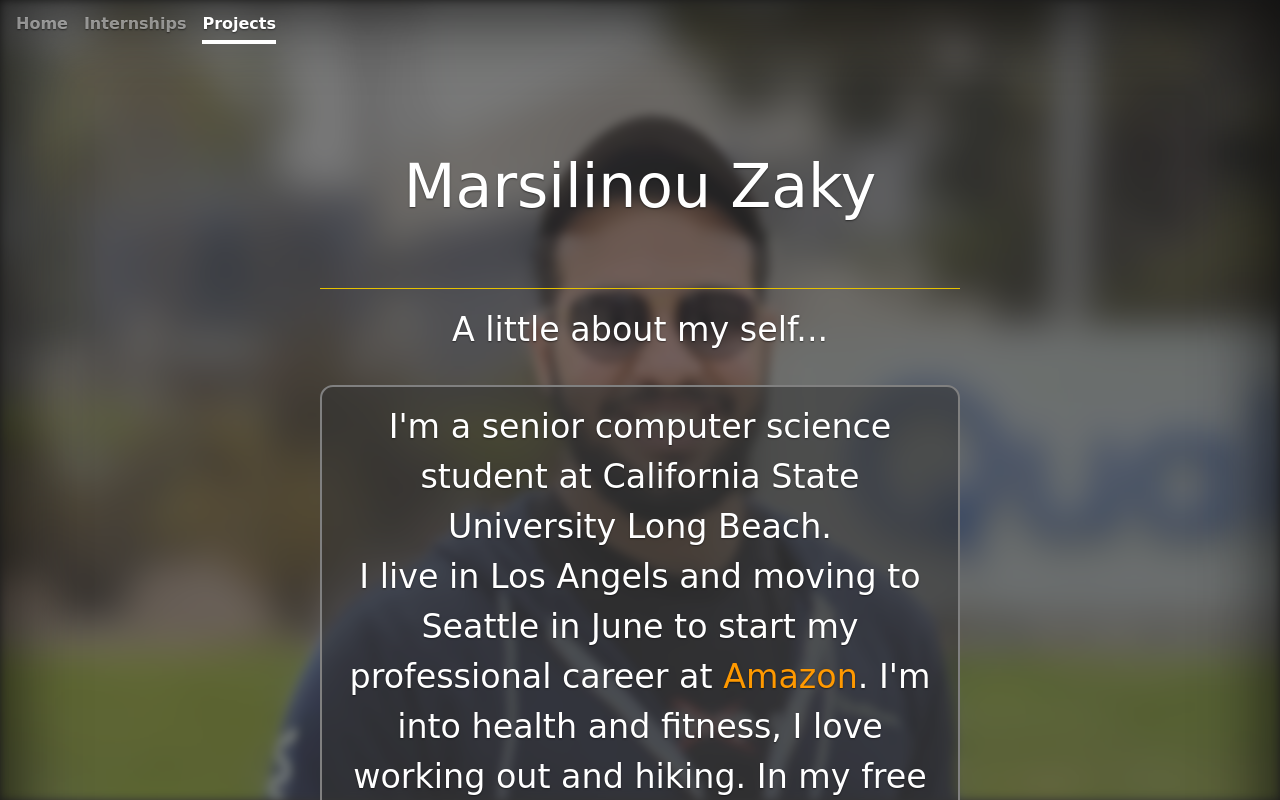
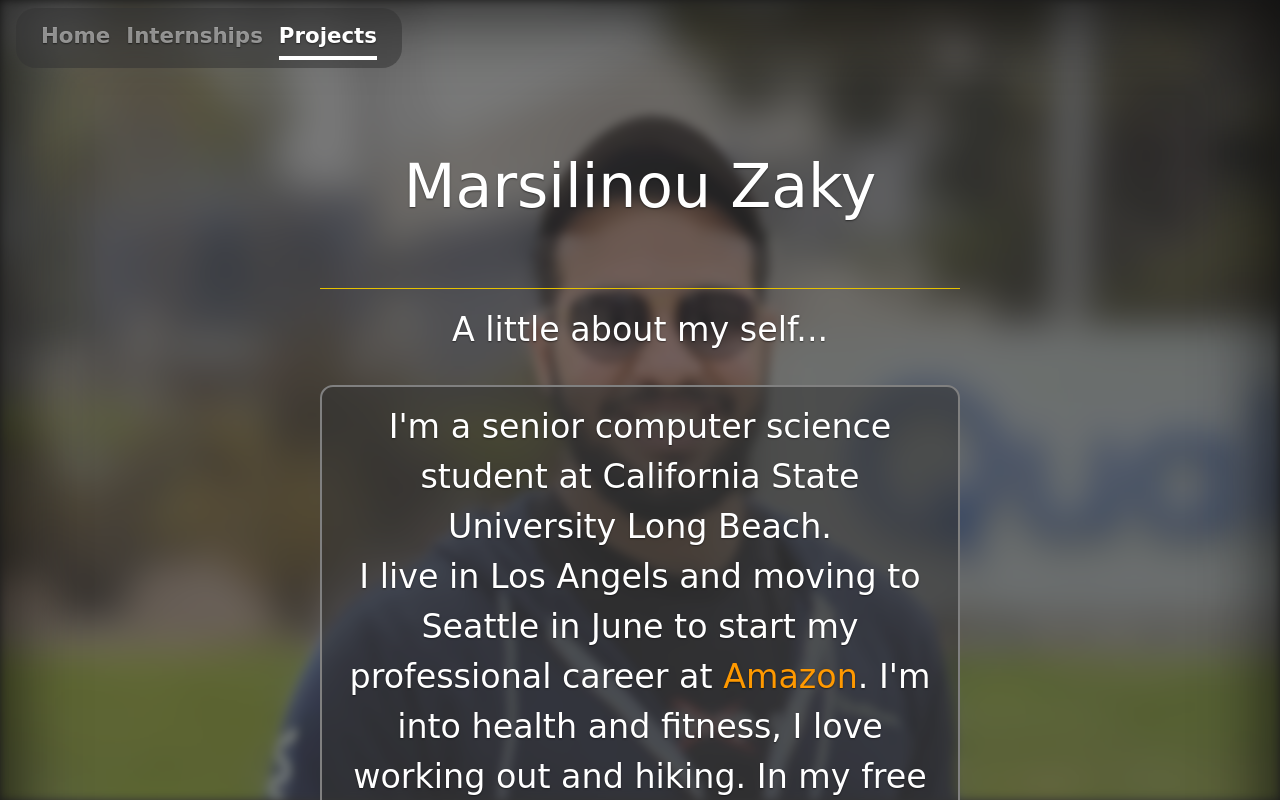
Before and after one commit to marsilinou97/cecs105-bootstrap, a plain HTML site: page index.html in a window 1280 px wide. Shown: the top 800 px of the page. Drawn offline with nearby package versions, Linux system fonts and the light colour scheme.

Commit message:
Update index.html

```diff
--- a/index.html
+++ b/index.html
@@ -152,9 +152,15 @@
             text-align: center;
         }
 
-        .rr {
-            background-color: red;
+        .nav {
+            background-color: rgba(51, 51, 51, 0.55);
+            padding: 8px 25px;
+            -webkit-border-radius: 20px;
+            -moz-border-radius: 20px;
+            border-radius: 20px;
+            font-size: 16pt;
         }
+
     </style>
 </head>
 
@@ -293,7 +299,7 @@
         clickedItem.addClass("active");
         $('html, body').animate({
             scrollTop: $("#" + clickedItem.attr("data-section")).offset().top
-        }, 1000);
+        }, 700);
     });
 
 
```
